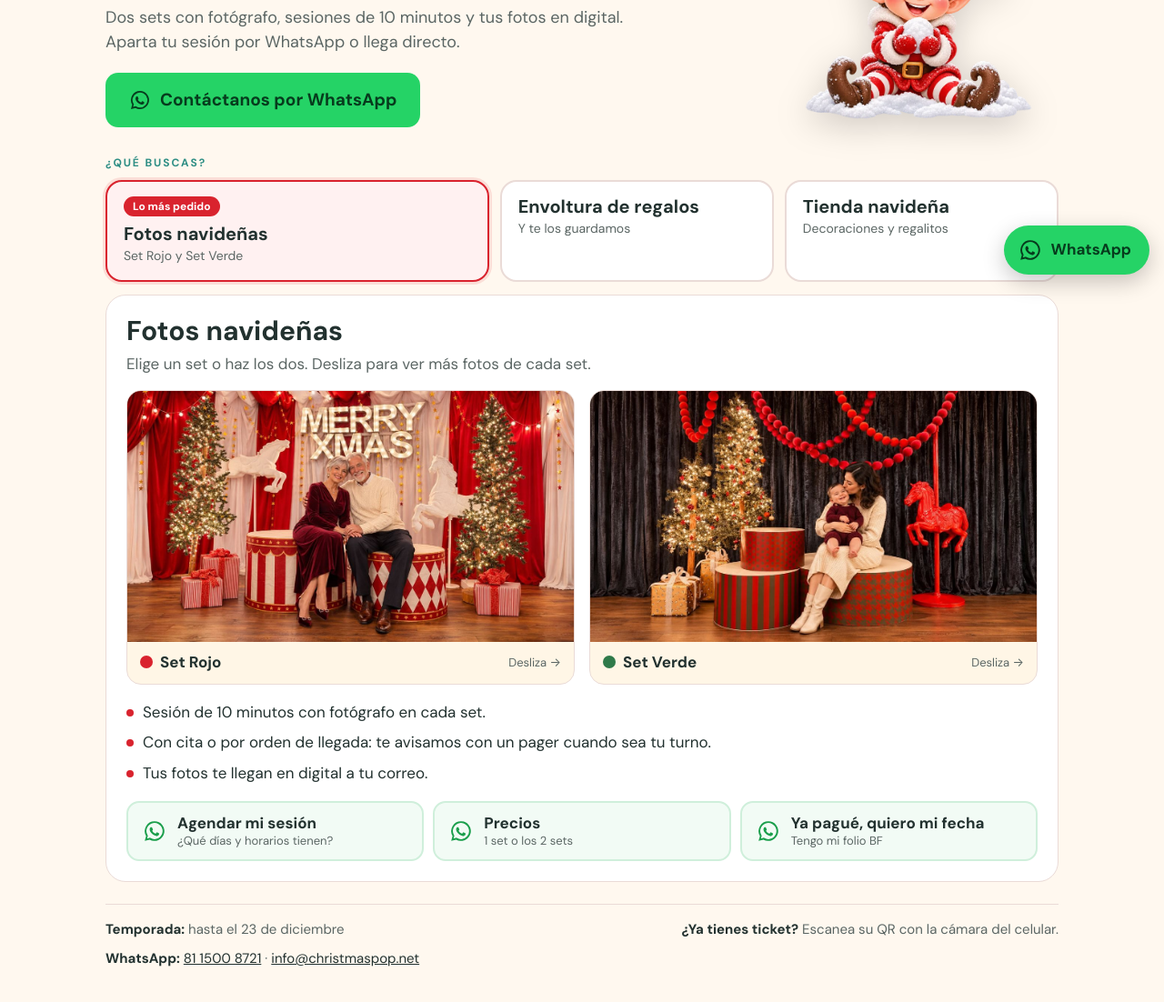
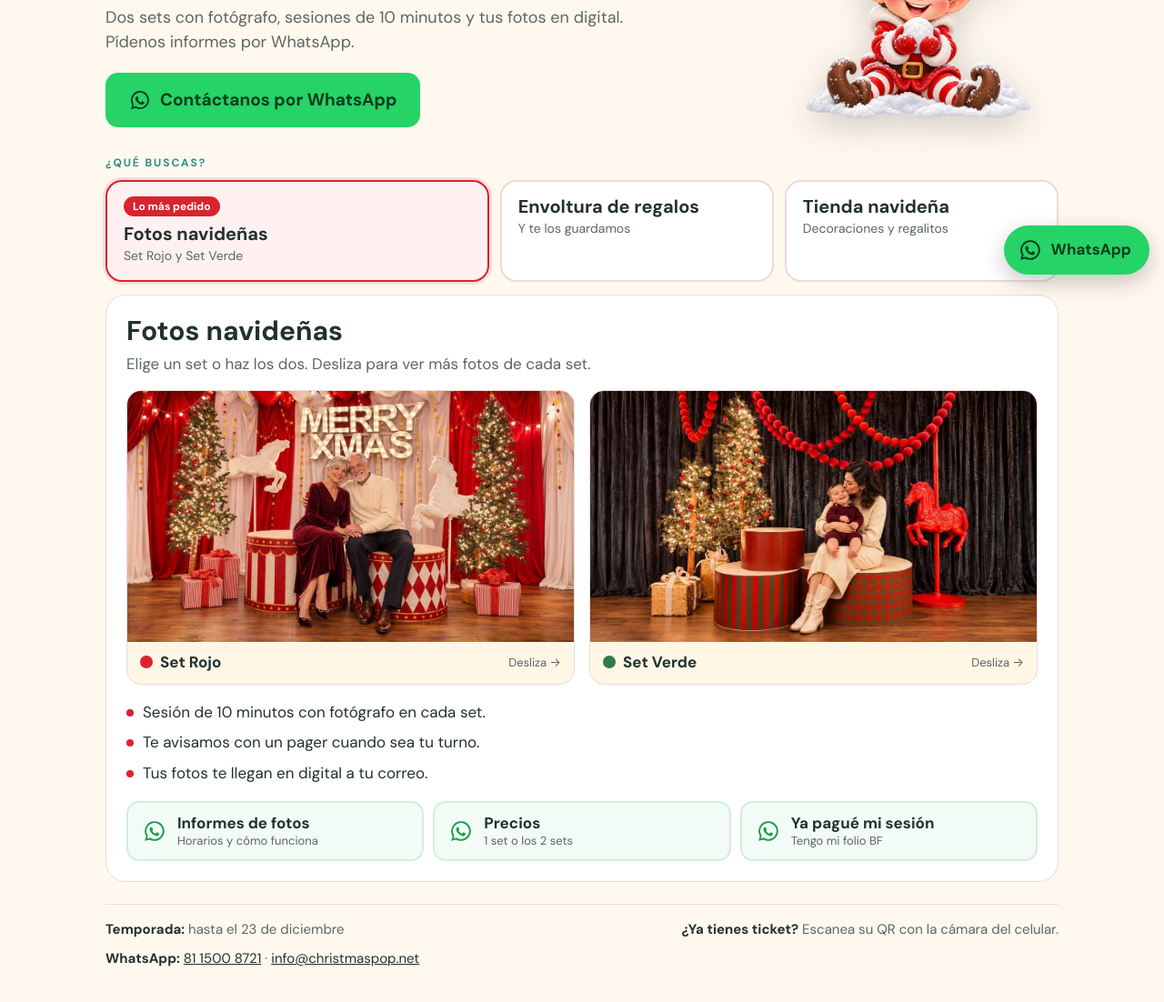
Before and after one commit to losfrijolesmonterrey-bit/christmaspop-web, a plain HTML site: page index.html in a window 1280 px wide. Shown: the part 482-1584 px from the top of the page at 91% size. Drawn offline with Linux system fonts and the light colour scheme.

Commit message:
Quitar menciones a citas/agendar; sólo invitar a pedir informes por WhatsApp
Co-Authored-By: Claude Opus 5.5 <noreply@anthropic.com>
Claude-Session: https://claude.ai/code/session_01Umqbqnzeyf1DQcSaWD13ho

```diff
--- a/index.html
+++ b/index.html
@@ -4,9 +4,9 @@
 <meta charset="utf-8">
 <meta name="viewport" content="width=device-width, initial-scale=1">
 <title>Merry Pop! · Fotos navideñas, envoltura y tienda</title>
-<meta name="description" content="Fotos navideñas en nuestros dos sets, envoltura de regalos y tienda de decoraciones y regalitos navideños. Aparta tu sesión por WhatsApp.">
+<meta name="description" content="Fotos navideñas en nuestros dos sets, envoltura de regalos y tienda de decoraciones y regalitos navideños. Pide informes por WhatsApp.">
 <meta property="og:title" content="Merry Pop! · Fotos navideñas, envoltura y tienda">
-<meta property="og:description" content="La foto navideña de tu familia en nuestros sets. Aparta por WhatsApp.">
+<meta property="og:description" content="Las Navidades pasan, la foto se queda. Pide informes por WhatsApp.">
 <meta property="og:image" content="https://christmaspop.net/img/banner.jpg">
 <link rel="preconnect" href="https://fonts.googleapis.com">
 <link rel="stylesheet" href="https://fonts.googleapis.com/css2?family=Dancing+Script:wght@700&family=DM+Sans:opsz,wght@9..40,400;9..40,500;9..40,700&display=swap">
@@ -109,7 +109,7 @@ ul.li li::before{content:"";flex:0 0 8px;height:8px;border-radius:50%;background
   <section class="hero">
     <div>
       <h1>Las Navidades pasan,<br><em>la foto se queda</em></h1>
-      <p>Dos sets con fotógrafo, sesiones de 10 minutos y tus fotos en digital. Aparta tu sesión por WhatsApp o llega directo.</p>
+      <p>Dos sets con fotógrafo, sesiones de 10 minutos y tus fotos en digital. Pídenos informes por WhatsApp.</p>
     </div>
     <img class="elfo" src="img/duende-sentado.webp" alt="" width="640" height="585">
     <div class="btns acc">
@@ -139,13 +139,13 @@ ul.li li::before{content:"";flex:0 0 8px;height:8px;border-radius:50%;background
     </div>
     <ul class="li">
       <li>Sesión de 10 minutos con fotógrafo en cada set.</li>
-      <li>Con cita o por orden de llegada: te avisamos con un pager cuando sea tu turno.</li>
+      <li>Te avisamos con un pager cuando sea tu turno.</li>
       <li>Tus fotos te llegan en digital a tu correo.</li>
     </ul>
     <div class="chips">
-      <a class="chip" data-wa="agendar" href="#"><svg viewBox="0 0 24 24" aria-hidden="true"><path fill="currentColor" d="M12 2a10 10 0 0 0-8.6 15.1L2 22l5-1.3A10 10 0 1 0 12 2zm0 18.2c-1.5 0-3-.4-4.3-1.2l-.3-.2-3 .8.8-2.9-.2-.3A8.2 8.2 0 1 1 12 20.2zm4.5-6.1c-.2-.1-1.5-.7-1.7-.8-.2-.1-.4-.1-.6.1l-.8 1c-.1.2-.3.2-.5.1-.7-.3-2.1-.9-3.2-2.6-.2-.4.2-.4.6-1.2.1-.2 0-.3 0-.4l-.8-1.8c-.2-.5-.4-.4-.6-.4h-.5c-.2 0-.4.1-.6.3-.2.2-.8.8-.8 2s.8 2.3.9 2.5c.1.2 1.6 2.5 4 3.5 1.5.6 2 .7 2.8.6.4-.1 1.5-.6 1.7-1.2.2-.6.2-1.1.1-1.2l-.2-.2z"/></svg><span>Agendar mi sesión<small>¿Qué días y horarios tienen?</small></span></a>
+      <a class="chip" data-wa="agendar" href="#"><svg viewBox="0 0 24 24" aria-hidden="true"><path fill="currentColor" d="M12 2a10 10 0 0 0-8.6 15.1L2 22l5-1.3A10 10 0 1 0 12 2zm0 18.2c-1.5 0-3-.4-4.3-1.2l-.3-.2-3 .8.8-2.9-.2-.3A8.2 8.2 0 1 1 12 20.2zm4.5-6.1c-.2-.1-1.5-.7-1.7-.8-.2-.1-.4-.1-.6.1l-.8 1c-.1.2-.3.2-.5.1-.7-.3-2.1-.9-3.2-2.6-.2-.4.2-.4.6-1.2.1-.2 0-.3 0-.4l-.8-1.8c-.2-.5-.4-.4-.6-.4h-.5c-.2 0-.4.1-.6.3-.2.2-.8.8-.8 2s.8 2.3.9 2.5c.1.2 1.6 2.5 4 3.5 1.5.6 2 .7 2.8.6.4-.1 1.5-.6 1.7-1.2.2-.6.2-1.1.1-1.2l-.2-.2z"/></svg><span>Informes de fotos<small>Horarios y cómo funciona</small></span></a>
       <a class="chip" data-wa="precios" href="#"><svg viewBox="0 0 24 24" aria-hidden="true"><path fill="currentColor" d="M12 2a10 10 0 0 0-8.6 15.1L2 22l5-1.3A10 10 0 1 0 12 2zm0 18.2c-1.5 0-3-.4-4.3-1.2l-.3-.2-3 .8.8-2.9-.2-.3A8.2 8.2 0 1 1 12 20.2zm4.5-6.1c-.2-.1-1.5-.7-1.7-.8-.2-.1-.4-.1-.6.1l-.8 1c-.1.2-.3.2-.5.1-.7-.3-2.1-.9-3.2-2.6-.2-.4.2-.4.6-1.2.1-.2 0-.3 0-.4l-.8-1.8c-.2-.5-.4-.4-.6-.4h-.5c-.2 0-.4.1-.6.3-.2.2-.8.8-.8 2s.8 2.3.9 2.5c.1.2 1.6 2.5 4 3.5 1.5.6 2 .7 2.8.6.4-.1 1.5-.6 1.7-1.2.2-.6.2-1.1.1-1.2l-.2-.2z"/></svg><span>Precios<small>1 set o los 2 sets</small></span></a>
-      <a class="chip" data-wa="pagado" href="#"><svg viewBox="0 0 24 24" aria-hidden="true"><path fill="currentColor" d="M12 2a10 10 0 0 0-8.6 15.1L2 22l5-1.3A10 10 0 1 0 12 2zm0 18.2c-1.5 0-3-.4-4.3-1.2l-.3-.2-3 .8.8-2.9-.2-.3A8.2 8.2 0 1 1 12 20.2zm4.5-6.1c-.2-.1-1.5-.7-1.7-.8-.2-.1-.4-.1-.6.1l-.8 1c-.1.2-.3.2-.5.1-.7-.3-2.1-.9-3.2-2.6-.2-.4.2-.4.6-1.2.1-.2 0-.3 0-.4l-.8-1.8c-.2-.5-.4-.4-.6-.4h-.5c-.2 0-.4.1-.6.3-.2.2-.8.8-.8 2s.8 2.3.9 2.5c.1.2 1.6 2.5 4 3.5 1.5.6 2 .7 2.8.6.4-.1 1.5-.6 1.7-1.2.2-.6.2-1.1.1-1.2l-.2-.2z"/></svg><span>Ya pagué, quiero mi fecha<small>Tengo mi folio BF</small></span></a>
+      <a class="chip" data-wa="pagado" href="#"><svg viewBox="0 0 24 24" aria-hidden="true"><path fill="currentColor" d="M12 2a10 10 0 0 0-8.6 15.1L2 22l5-1.3A10 10 0 1 0 12 2zm0 18.2c-1.5 0-3-.4-4.3-1.2l-.3-.2-3 .8.8-2.9-.2-.3A8.2 8.2 0 1 1 12 20.2zm4.5-6.1c-.2-.1-1.5-.7-1.7-.8-.2-.1-.4-.1-.6.1l-.8 1c-.1.2-.3.2-.5.1-.7-.3-2.1-.9-3.2-2.6-.2-.4.2-.4.6-1.2.1-.2 0-.3 0-.4l-.8-1.8c-.2-.5-.4-.4-.6-.4h-.5c-.2 0-.4.1-.6.3-.2.2-.8.8-.8 2s.8 2.3.9 2.5c.1.2 1.6 2.5 4 3.5 1.5.6 2 .7 2.8.6.4-.1 1.5-.6 1.7-1.2.2-.6.2-1.1.1-1.2l-.2-.2z"/></svg><span>Ya pagué mi sesión<small>Tengo mi folio BF</small></span></a>
     </div>
   </section>
 
@@ -187,9 +187,9 @@ ul.li li::before{content:"";flex:0 0 8px;height:8px;border-radius:50%;background
   var NUM = '528115008721';
   var MSG = {
     general: 'Hola Merry Pop! Quiero información.',
-    agendar: 'Hola Merry Pop! Quiero agendar una sesión de fotos navideñas. ¿Qué días y horarios tienen disponibles?',
+    agendar: 'Hola Merry Pop! Quiero informes de las sesiones de fotos navideñas.',
     precios: 'Hola Merry Pop! Quiero información de precios de las fotos navideñas (1 set o los 2 sets).',
-    pagado: 'Hola Merry Pop! Ya pagué mi sesión de fotos y quiero agendar mi fecha. Mi folio es BF-',
+    pagado: 'Hola Merry Pop! Ya pagué mi sesión de fotos y quiero información. Mi folio es BF-',
     envoltura: 'Hola Merry Pop! Quiero información sobre la envoltura de regalos.',
     tienda: 'Hola Merry Pop! Quiero saber qué decoraciones y regalitos navideños tienen en la tienda.'
   };
```
